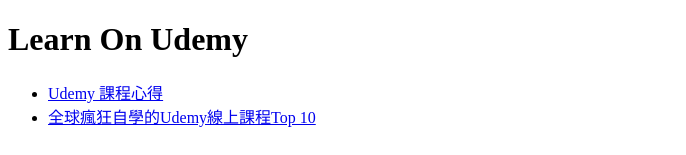
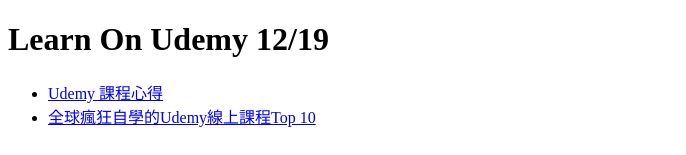
Before and after one commit to Ahua199413/Github1219, a plain HTML site: page index.html in a window 1280 px wide. Shown: the top 155 px of the page, without its empty margins (0-686 px from the left). Drawn offline with Linux system fonts and the light colour scheme.

Commit message:
update index.html

```diff
--- a/index.html
+++ b/index.html
@@ -5,7 +5,7 @@
         <meta charset="utf-8" />
     </head>
     <body>
-        <h1>Learn On Udemy</h1>
+        <h1>Learn On Udemy 12/19</h1>
             <ul>
                 <li><a href ="https://www.pttweb.cc/bbs/Soft_Job/M.1562604814.A.927/">Udemy 課程心得</a></li>
                 <li><a href ="https://ieobserve.com/%E8%87%AA%E5%AD%B8udemy%E7%B7%9A%E4%B8%8A%E8%AA%B2%E7%A8%8Btop-10/">全球瘋狂自學的Udemy線上課程Top 10</a></li>
```
